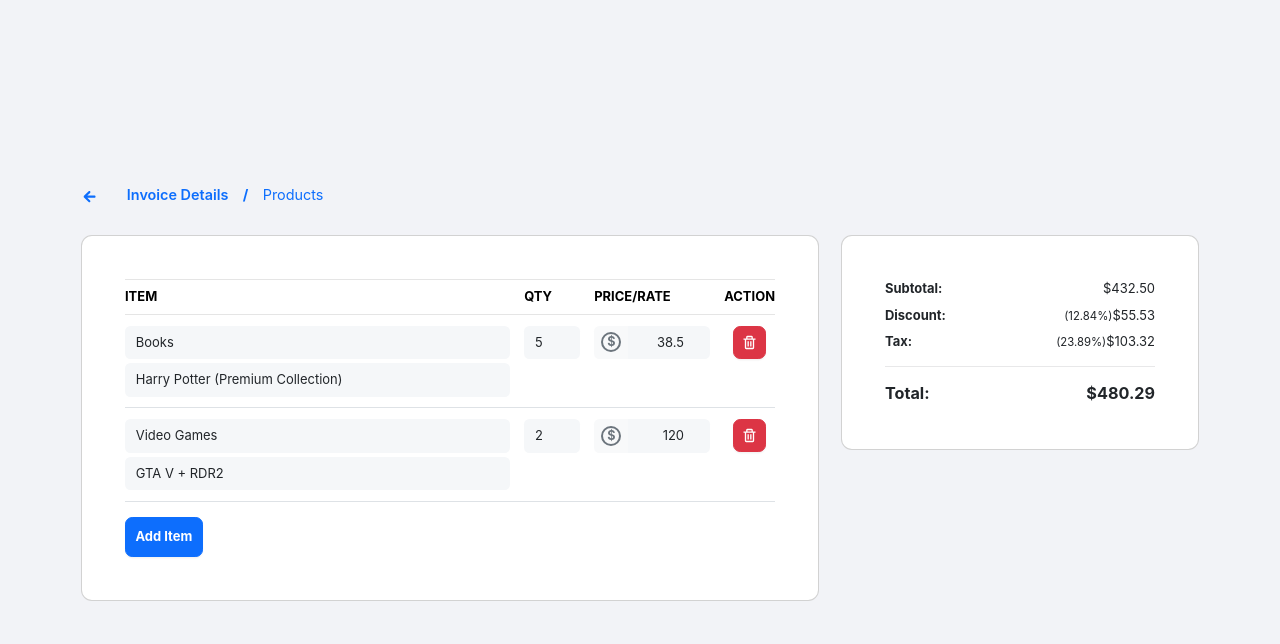
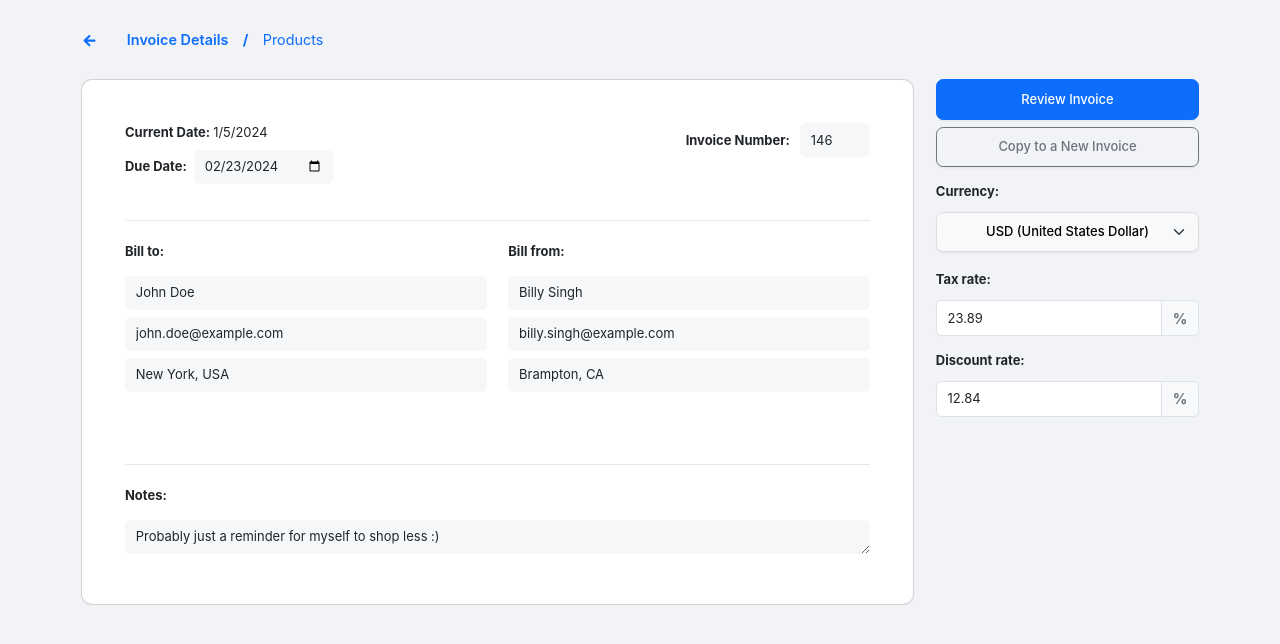
Before and after one commit to nirajbagdi/invoices-manager, a React (Create React App) app: page /edit/834o892325 in a window 1280 px wide. Shown: the top 644 px of the page. Built offline with nearby package versions, Linux system fonts and the light colour scheme.

Commit message:
Ability to switch between tabs

```diff
--- a/src/App.js
+++ b/src/App.js
@@ -15,7 +15,7 @@ const router = createBrowserRouter([
 ]);
 
 const App = () => (
-	<div className="App d-flex flex-column align-items-center justify-content-center w-100">
+	<div className="App d-flex flex-column align-items-center w-100">
 		<Container>
 			<InvoiceModal />
 			<RouterProvider router={router} />
--- a/src/components/Home.js
+++ b/src/components/Home.js
@@ -5,8 +5,8 @@ import { BsPlusSquareFill } from 'react-icons/bs';
 import InvoicesList from 'components/Invoices/InvoicesList';
 
 const Home = () => (
-	<>
-		<div className="text-center my-4">
+	<div className="App d-flex align-items-center justify-content-center flex-column">
+		<div className="text-center">
 			<Link to="/new">
 				<Button variant="primary">
 					<BsPlusSquareFill className="me-2" />
@@ -16,7 +16,7 @@ const Home = () => (
 		</div>
 
 		<InvoicesList />
-	</>
+	</div>
 );
 
 export default Home;
--- a/src/components/InvoiceForm/InvoiceForm.js
+++ b/src/components/InvoiceForm/InvoiceForm.js
@@ -155,20 +155,24 @@ const InvoiceForm = () => {
 
 			<Form onSubmit={handleFormSubmit}>
 				<Row>
-					<ProductDetails
-						invoice={invoice}
-						onProductAdd={handleAddProduct}
-						onProductEdit={handleProductEdit}
-						onProductDelete={handleProductDelete}
-					/>
+					{activeTab === invoiceTabs[0] && (
+						<InvoiceDetails
+							invoice={invoice}
+							invoiceSlug={invoiceSlug}
+							onFieldEdit={handleFieldEdit}
+							onInvoiceCopy={handleInvoiceCopy}
+							onCurrencyChange={handleCurrencyChange}
+						/>
+					)}
 
-					{/* <InvoiceDetails
-						invoice={invoice}
-						invoiceSlug={invoiceSlug}
-						onFieldEdit={handleFieldEdit}
-						onInvoiceCopy={handleInvoiceCopy}
-						onCurrencyChange={handleCurrencyChange}
-					/> */}
+					{activeTab === invoiceTabs[1] && (
+						<ProductDetails
+							invoice={invoice}
+							onProductAdd={handleAddProduct}
+							onProductEdit={handleProductEdit}
+							onProductDelete={handleProductDelete}
+						/>
+					)}
 				</Row>
 			</Form>
 		</>
--- a/src/components/InvoiceForm/InvoiceNavigation.js
+++ b/src/components/InvoiceForm/InvoiceNavigation.js
@@ -6,7 +6,7 @@ import { IoMdArrowRoundBack } from 'react-icons/io';
 export const invoiceTabs = ['Invoice Details', 'Products'];
 
 const InvoiceNavigation = ({ activeTab, onTabChange }) => (
-	<Nav className="d-flex align-items-center" style={{ fontSize: '1rem' }}>
+	<Nav className="d-flex align-items-center mt-4" style={{ fontSize: '1rem' }}>
 		<Nav.Item>
 			<Link to="/">
 				<IoMdArrowRoundBack style={{ fontSize: '1.2rem' }} className="me-3" />
```
